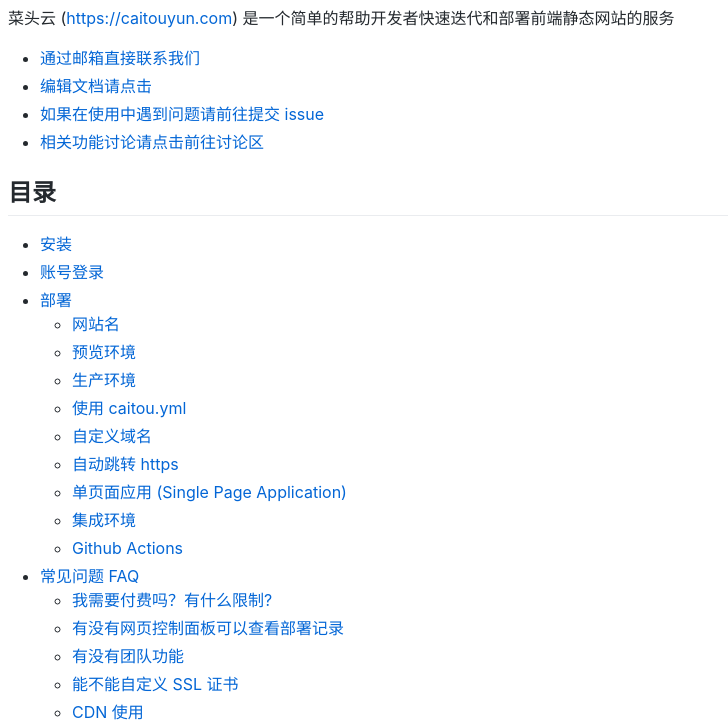
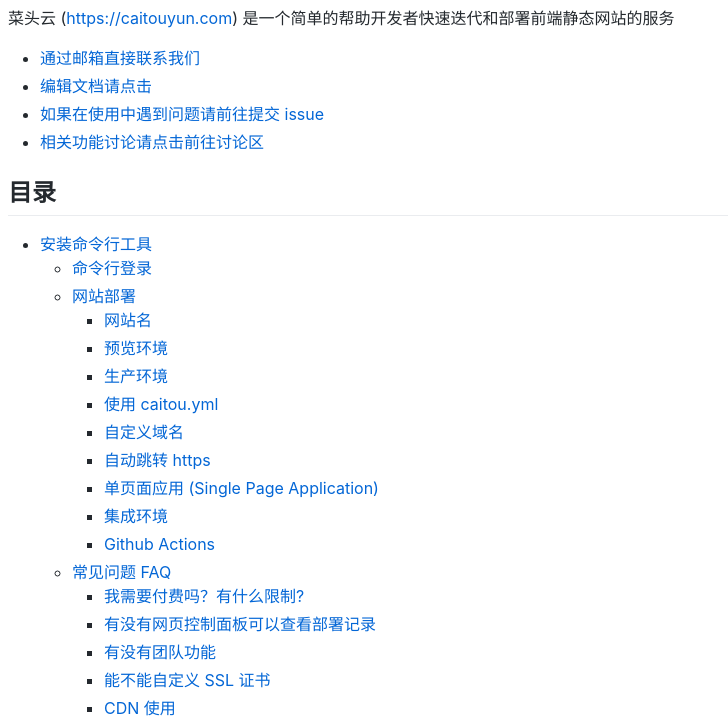
Before and after one commit to caitouyun/docs, a website: page public/index.html in a window 1280 px wide. Shown: the part 69-795 px from the top of the page, without its empty margins (0-728 px from the left). Drawn offline with Linux system fonts and the light colour scheme; files whose address does not match are found by name.

Commit message:
update doc

```diff
--- a/public/index.html
+++ b/public/index.html
@@ -23,10 +23,12 @@
 <h2>
 <a id="user-content-目录" class="anchor" href="#%E7%9B%AE%E5%BD%95" aria-hidden="true"><span aria-hidden="true" class="octicon octicon-link"></span></a>目录</h2>
 <ul>
-<li><a href="#%E5%AE%89%E8%A3%85">安装</a></li>
-<li><a href="#%E8%B4%A6%E5%8F%B7%E7%99%BB%E5%BD%95">账号登录</a></li>
 <li>
-<a href="#%E9%83%A8%E7%BD%B2">部署</a>
+<a href="#%E5%AE%89%E8%A3%85%E5%91%BD%E4%BB%A4%E8%A1%8C%E5%B7%A5%E5%85%B7">安装命令行工具</a>
+<ul>
+<li><a href="#%E5%91%BD%E4%BB%A4%E8%A1%8C%E7%99%BB%E5%BD%95">命令行登录</a></li>
+<li>
+<a href="#%E7%BD%91%E7%AB%99%E9%83%A8%E7%BD%B2">网站部署</a>
 <ul>
 <li><a href="#%E7%BD%91%E7%AB%99%E5%90%8D">网站名</a></li>
 <li><a href="#%E9%A2%84%E8%A7%88%E7%8E%AF%E5%A2%83">预览环境</a></li>
@@ -48,6 +50,9 @@
 <li><a href="#%E8%83%BD%E4%B8%8D%E8%83%BD%E8%87%AA%E5%AE%9A%E4%B9%89-ssl-%E8%AF%81%E4%B9%A6">能不能自定义 SSL 证书</a></li>
 <li><a href="#cdn-%E4%BD%BF%E7%94%A8">CDN 使用</a></li>
 <li><a href="#%E5%A6%82%E4%BD%95%E6%94%AF%E6%8C%81%E4%B8%8D%E5%B8%A6%E5%AD%90%E5%9F%9F%E5%90%8D%E7%9A%84%E8%87%AA%E5%AE%9A%E4%B9%89%E5%9F%9F%E5%90%8D-apex-domain">如何支持不带子域名的自定义域名 (Apex Domain)?</a></li>
+<li><a href="#%E8%8F%9C%E5%A4%B4%E4%BA%91%E5%92%8C-github-pages-%E6%9C%89%E4%BB%80%E4%B9%88%E5%8C%BA%E5%88%AB">菜头云和 Github pages 有什么区别</a></li>
+</ul>
+</li>
 </ul>
 </li>
 </ul>
```
Also changed, not shown: README.md.
